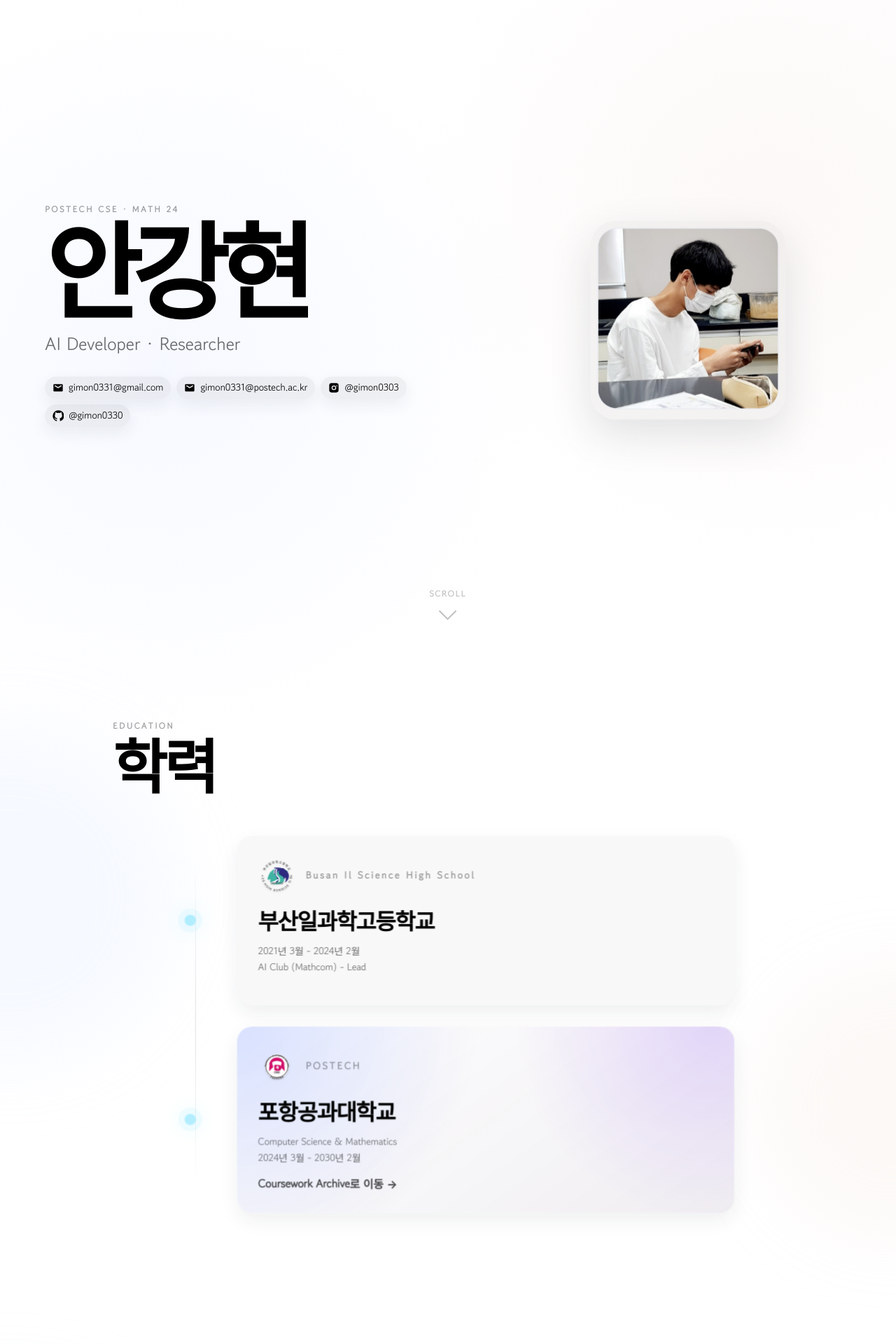
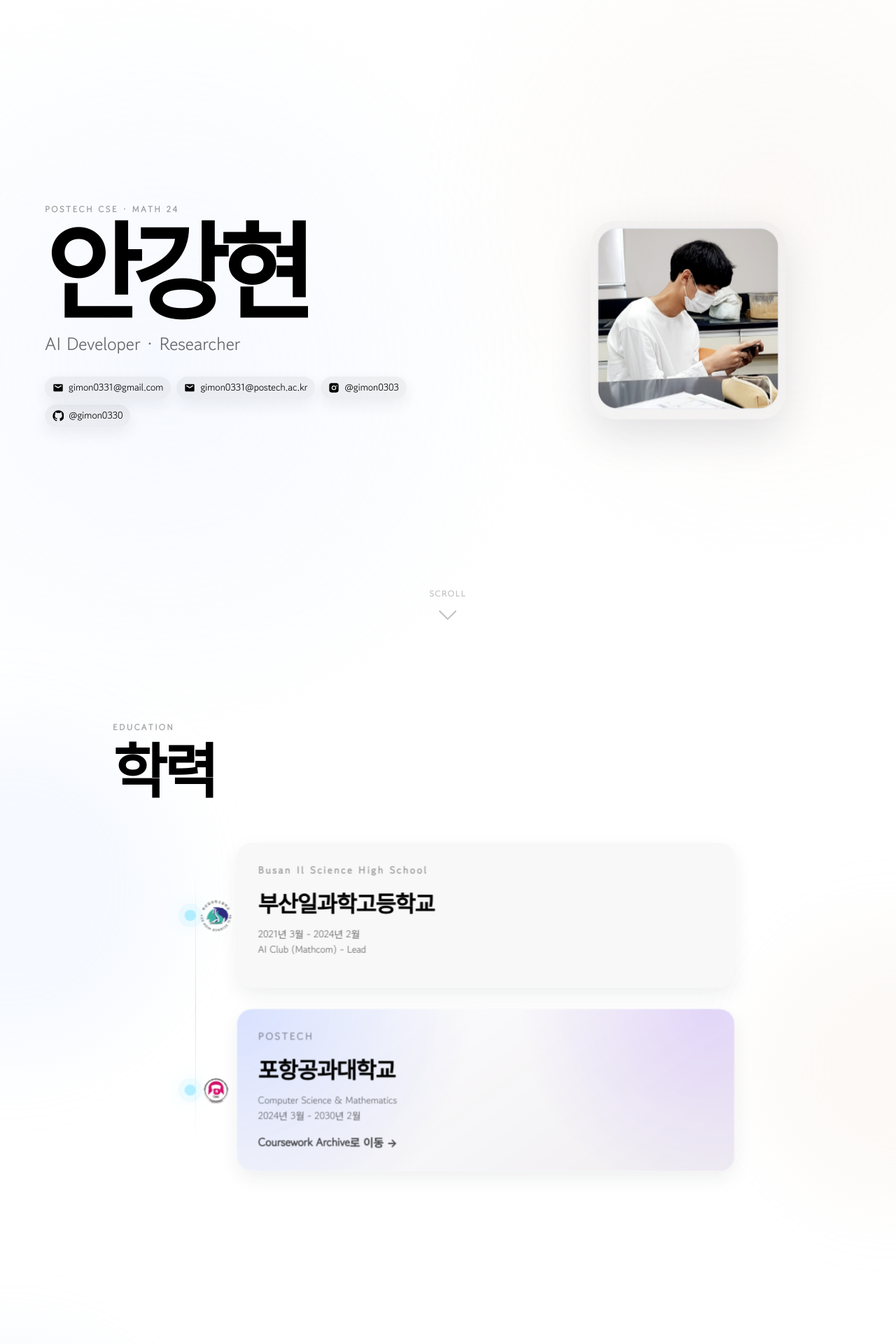
Before and after one commit to gimon0330/gimon0330.github.io, a Jekyll site: the page built from index.html, in a window 1280 px wide. Shown: the top 1920 px of the page at 70% size. Built offline with Jekyll 4.4.1, drawn with Linux system fonts in a browser that asks for light colours; some web fonts are replaced; the list of posts is cut into pages by our own code.

Commit message:
Move education logos outside cards on desktop

```diff
--- a/assets/education-card-fix.css
+++ b/assets/education-card-fix.css
@@ -1,8 +1,10 @@
 /* Education card layout fix.
-   Place each school logo beside the muted label without an extra logo container. */
+   Desktop: place each school logo outside the card on the timeline marker.
+   Mobile: keep the small logo inside the card beside the label. */
 
 .edu-card {
   padding: clamp(20px, 3vw, 30px) !important;
+  overflow: visible !important;
 }
 
 .edu-header {
@@ -13,15 +15,15 @@
 }
 
 .edu-header .logo-slot {
-  position: relative !important;
-  left: auto !important;
-  top: auto !important;
+  position: absolute !important;
+  left: calc(-1 * clamp(74px, 9vw, 108px) + clamp(30px, 4.6vw, 48px) - 27px) !important;
+  top: 50% !important;
   width: 54px !important;
   height: 54px !important;
   min-width: 54px !important;
   padding: 0 !important;
   border-radius: 0 !important;
-  transform: none !important;
+  transform: translateY(-50%) !important;
   background: transparent !important;
   box-shadow: none !important;
   border: 0 !important;
@@ -56,6 +58,7 @@
 @media (max-width: 980px) {
   .edu-card {
     padding: 20px !important;
+    overflow: hidden !important;
   }
 
   .edu-header {
@@ -64,9 +67,13 @@
   }
 
   .edu-header .logo-slot {
+    position: relative !important;
+    left: auto !important;
+    top: auto !important;
     width: 24px !important;
     height: 24px !important;
     min-width: 24px !important;
     border-radius: 0 !important;
+    transform: none !important;
   }
 }
```
